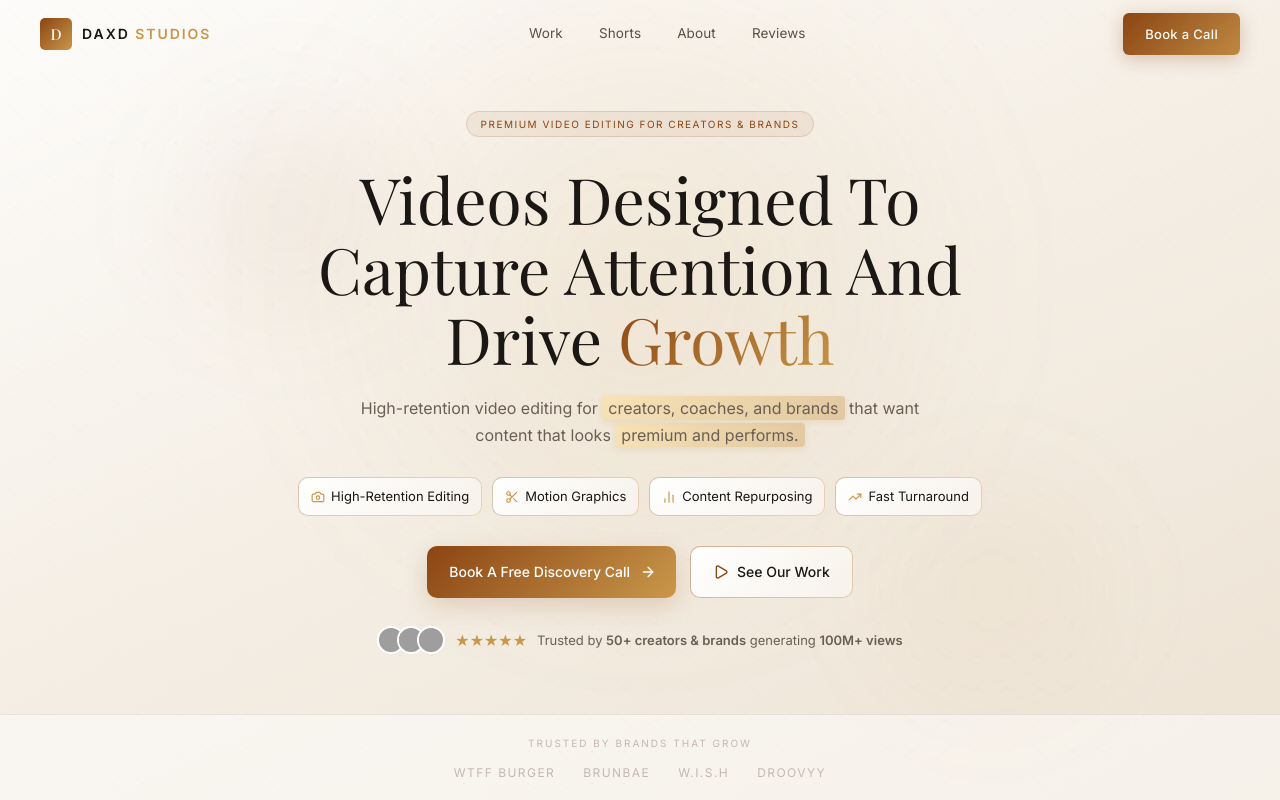
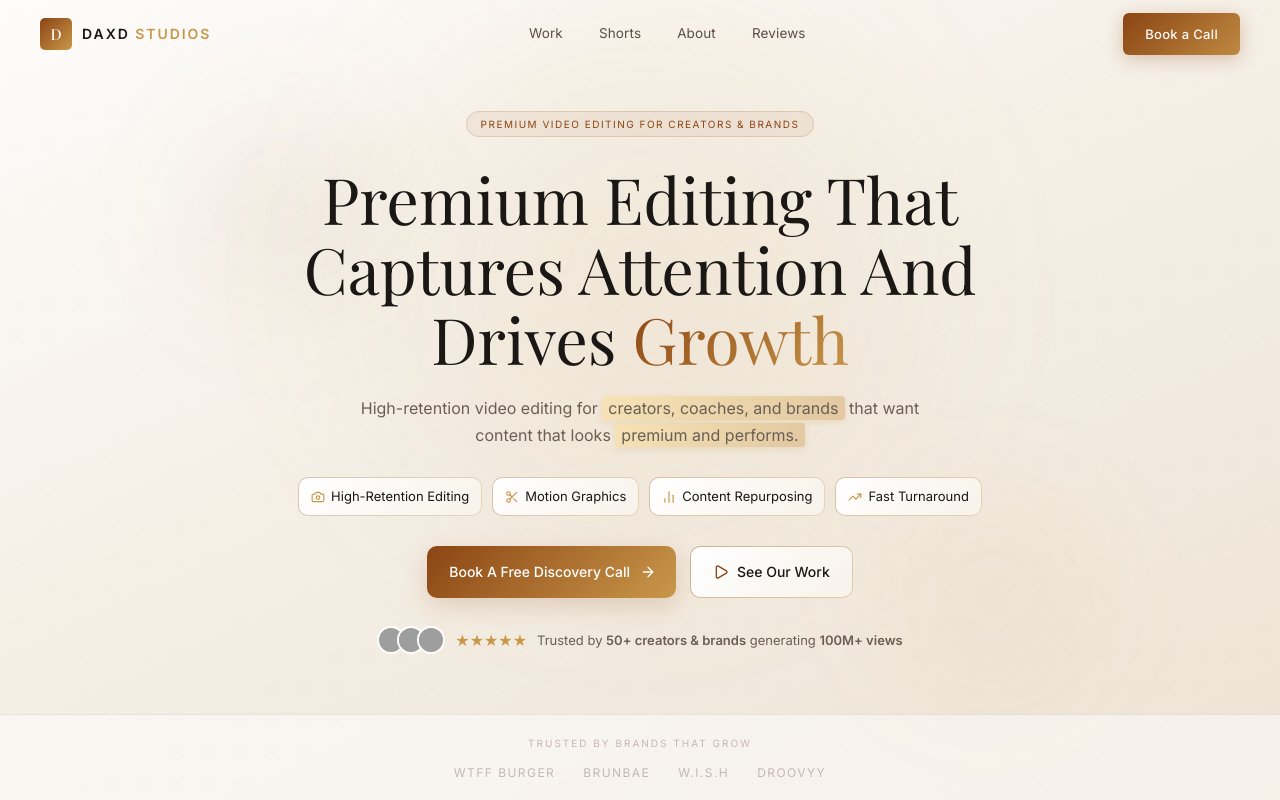
Before and after one commit to Daxdout/Daxd-studios-site, a React (Vite) app in the folder daxd-studios/: page / in a window 1280 px wide. Shown: the top 800 px of the page. Built offline with nearby package versions, Linux system fonts and the light colour scheme; grey boxes are pictures that could not be loaded.

Commit message:
some changes

```diff
--- a/daxd-studios/src/components/Hero.jsx
+++ b/daxd-studios/src/components/Hero.jsx
@@ -125,7 +125,7 @@ export default function Hero() {
             lineHeight: 1.1,
             marginBottom: '20px',
           }}>
-           Videos Designed To Capture Attention And Drive {' '}
+           Premium Editing That Captures Attention And Drives {' '}
             <span style={{
               background: 'linear-gradient(135deg, #8B4513, #C9974A)',
               WebkitBackgroundClip: 'text',
```
